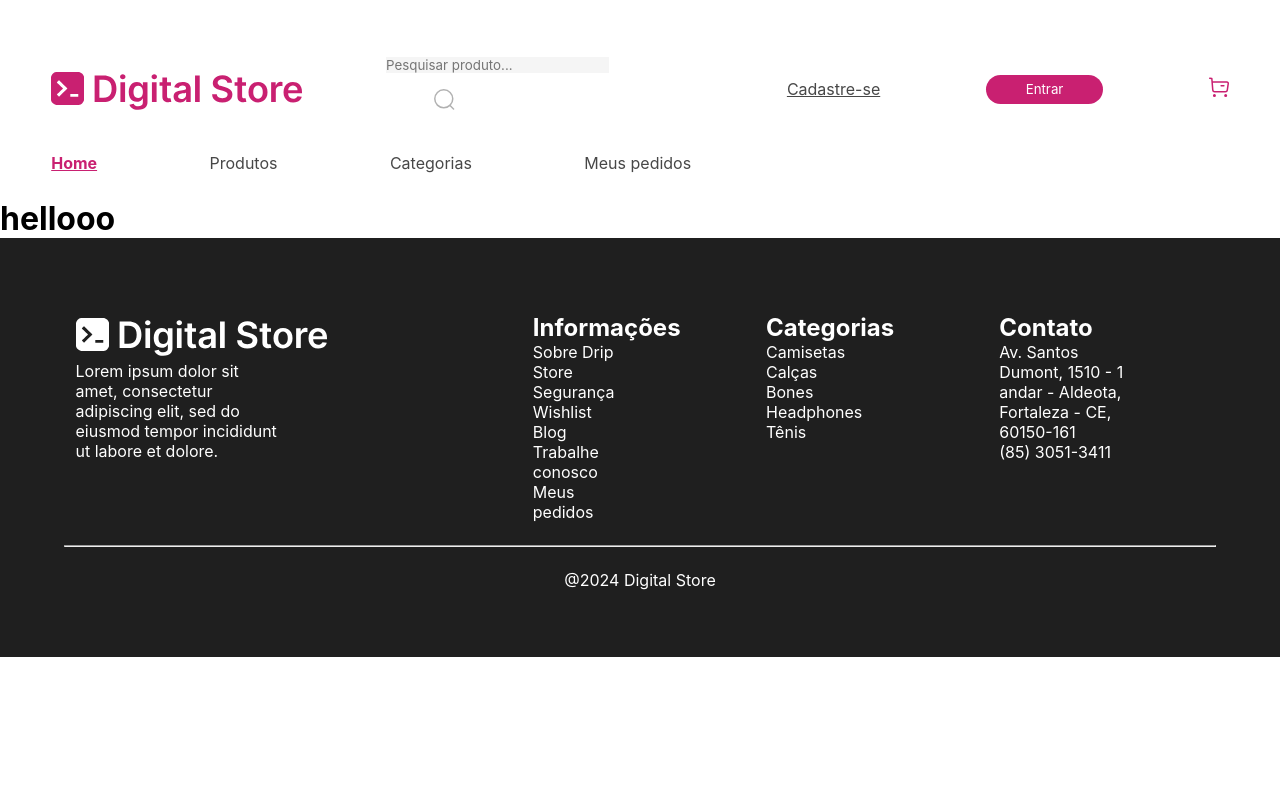
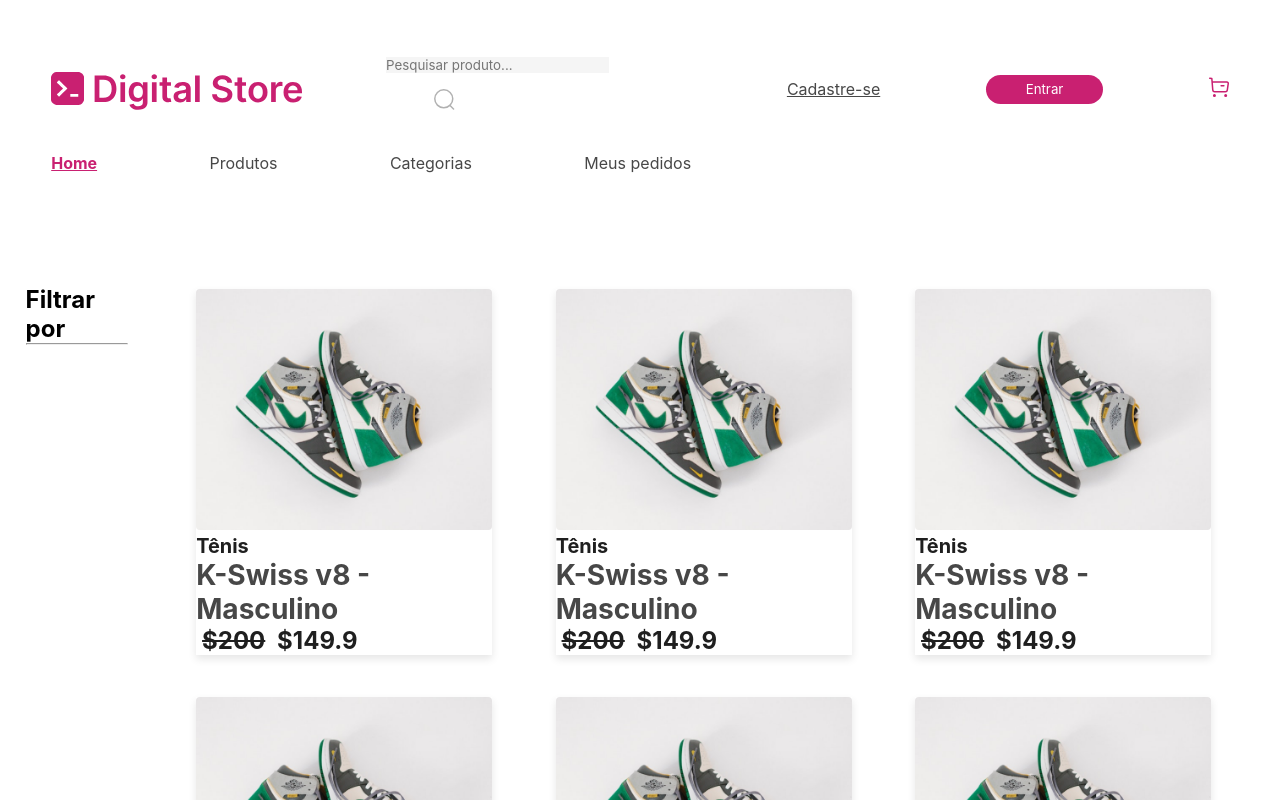
Before and after one commit to laisdeveloper/store-geracao-tech, a React (Vite) app: page / in a window 1280 px wide. Shown: the top 800 px of the page. Built offline with nearby package versions, Linux system fonts and the light colour scheme.

Commit message:
Pagina produtos falta filtros e elementos iniciais body

```diff
--- a/src/App.css
+++ b/src/App.css
@@ -222,7 +222,6 @@
     justify-content: center;
 }
 #ProductCard {
-
     width: 28%;
     overflow: hidden;
     flex-flow: row wrap;
@@ -269,6 +268,15 @@
     text-decoration: line-through;
 }
 
+.SearchProducts{
+    display: flex;
+    flex-wrap: row nowrap;
+    margin: 2%;
+}
+.filter {
+    padding-top: 7%;
+    padding-right: 2%;
+}
 
 #footer {
     background-color: #1F1F1F;
@@ -410,4 +418,7 @@
         flex-wrap: row wrap;
 
     }
+    .filter {
+        display: none;
+    }
 }
--- a/src/components/Principal.jsx
+++ b/src/components/Principal.jsx
@@ -1,5 +1,4 @@
 import React, { useState, useEffect } from 'react';
-import { ProductCard } from './ProductCard';
 import { ProductListing } from './ProductListing';
 
 
@@ -11,7 +10,7 @@
                     descricaoD="Consequat culpa exercitation mollit nisi excepteur do do tempor laboris eiusmod irure consectetur."
                     imagem="/products/produc-image-1.jpeg"/>
         <Colecao />
-        <Produtos />
+        <Produtos title="Produtos em alta"/>
         <Destaque   titulo="Air Jordan edição de
 colecionador"
                     subtitulo="Oferta especial"
@@ -88,10 +87,10 @@
     );
 }
 
-const Produtos = () => {
+export const Produtos = ({title}) => {
     return (
       <div id="bodyProdutos">
-        <h2>Produtos em alta</h2>
+        <h2>{title}</h2>
         <ProductListing products={products} />
       </div>
     );
--- a/src/components/SearchProducts.jsx
+++ b/src/components/SearchProducts.jsx
@@ -1,5 +1,67 @@
+import { Produtos } from "./Principal";
+
 export const SearchProducts = () => {
     return (
-        <h1>hellooo</h1>
+        <div class="SearchProducts">
+            <Filter />
+            <Produtos />
+        </div>
     )
 }
+
+const Filter = ({filters}) => {
+    return(
+        <div class="filter">
+            <h2>Filtrar por</h2>
+            <hr></hr>
+        </div>
+    )
+}
+
+
+const filters = [
+    {
+        title: 'marca',
+        id: 'filter',
+        check: 'Adidas'
+    },
+    {
+        title: 'marca',
+        id: 'filter',
+        check: 'Balenciaga'
+    },
+    {
+        title: 'marca',
+        id: 'filter',
+        check: 'K-Swiss'
+    },
+    {
+        title: 'marca',
+        id: 'filter',
+        check: 'Nike'
+    },
+    {
+        title: 'marca',
+        id: 'filter',
+        check: 'Puma'
+    }
+]
+
+const marcas = [
+    'Adidas',
+    'Balenciaga',
+    'K-Swiss',
+    'Nike',
+    'Puma'
+]
+const category = [
+    'Esport e lazer',
+    'Casual',
+    'Utilitario',
+    'Corrida'
+]
+const gender = [
+    'Masculino',
+    'Feminino',
+    'Unisex'
+]
```
